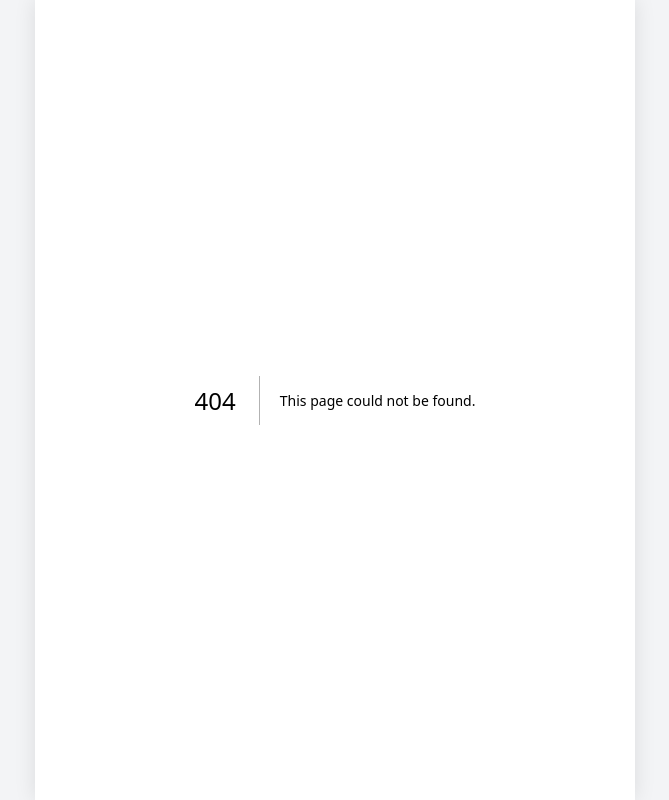
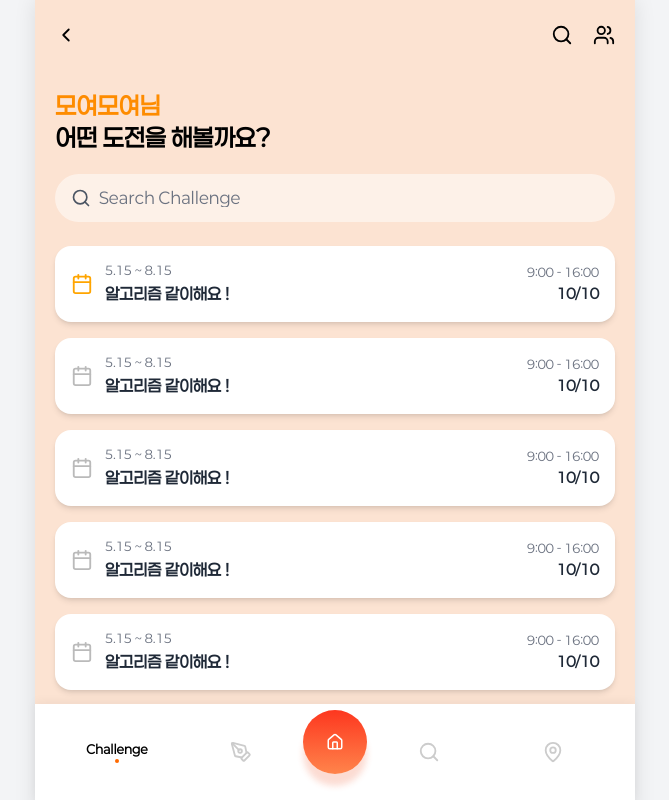
Before and after one commit to yeeun426/moyeo-web, a Next.js app: page /challenge in a window 1280 px wide. Before the commit this address had no page. Shown: the top 800 px of the page, without its empty margins (305-974 px from the left). Built offline with nearby package versions, Linux system fonts and the light colour scheme.

Commit message:
feat : 챌린지 리스트 ui

```diff
--- /dev/null
+++ b/src/app/challenge/page.tsx
@@ -0,0 +1,62 @@
+// app/create-challenge/page.tsx
+import FixedBtn from "../../components/FixedBtn";
+import Header from "../../components/Header";
+import { Search, Calendar } from "lucide-react";
+
+export default function Challenge() {
+  return (
+    <div className="min-h-screen" style={{ backgroundColor: "#FCE3D2" }}>
+      <Header background="#FCE3D2" title="" />
+
+      <div className="px-5 pb-24 pt-5">
+        <h1 className="text-2xl font-bold mb-5 leading-8">
+          <span style={{ color: "#FE8C00" }}>모여모여님</span>
+          <br />
+          어떤 도전을 해볼까요?
+        </h1>
+
+        {/* 검색 입력 */}
+        <div className="flex items-center bg-white/50 rounded-full px-4 h-12 mb-6">
+          <Search size={20} className="text-gray-600" />
+          <input
+            type="text"
+            placeholder="Search Challenge"
+            className="flex-1 bg-transparent ml-2 text-base outline-none placeholder-gray-500"
+          />
+        </div>
+
+        {/* 챌린지 카드 목록 */}
+        <div className="space-y-4">
+          {Array.from({ length: 6 }).map((_, idx) => (
+            <div
+              key={idx}
+              className="bg-white rounded-2xl shadow-md p-4 flex items-center"
+            >
+              <Calendar
+                size={22}
+                color={idx === 0 ? "orange" : "#BABABA"}
+                className="flex-shrink-0"
+              />
+
+              <div className="flex-1 ml-3 flex justify-between items-center">
+                <div>
+                  <p className="text-xs text-gray-500 mb-1">5.15 ~ 8.15</p>
+                  <p className="text-base font-semibold text-gray-800">
+                    알고리즘 같이해요 !
+                  </p>
+                </div>
+
+                <div className="text-right">
+                  <p className="text-xs text-gray-500 mb-1">9:00 - 16:00</p>
+                  <p className="text-sm font-semibold text-gray-800">10/10</p>
+                </div>
+              </div>
+            </div>
+          ))}
+        </div>
+      </div>
+
+      <FixedBtn url="/make-challenge" label="Add Challenge" />
+    </div>
+  );
+}
--- a/src/app/home/page.tsx
+++ b/src/app/home/page.tsx
@@ -30,7 +30,7 @@ const Home = () => {
   }, [monthNames]);
 
   return (
-    <main className="bg-white min-h-screen">
+    <main className="bg-white">
       <div className="w-full h-[200px] relative">
         <Image
           src="/images/header_home.png"
--- a/src/app/layout.tsx
+++ b/src/app/layout.tsx
@@ -1,4 +1,6 @@
+// app/layout.tsx
 import "./globals.css";
+import MainLayout from "../components/MainLayout";
 
 export const metadata = {
   title: "My App",
@@ -16,14 +18,14 @@ export default function RootLayout({
         {/* 모바일 고정 컨테이너 */}
         <div className="min-h-screen bg-gray-100 flex justify-center">
           <div
-            className="w-full bg-white relative"
+            className="w-full bg-white relative overflow-hidden"
             style={{
               maxWidth: "600px",
               minHeight: "100vh",
               boxShadow: "0 0 20px rgba(0,0,0,0.1)",
             }}
           >
-            {children}
+            <MainLayout>{children}</MainLayout>
           </div>
         </div>
       </body>
--- a/src/components/FixedBtn.tsx
+++ b/src/components/FixedBtn.tsx
@@ -21,7 +21,7 @@ const FixedBtn = ({ url, label = "Add Challenge", onPress }: FixedBtnProps) => {
   };
 
   return (
-    <div className="fixed bottom-5 left-5 right-5 z-50">
+    <div className="m-5 z-50">
       <button
         className="w-full bg-gradient-to-b from-[#FE8C00] to-[#FE6338] rounded-[14px] shadow-lg hover:shadow-xl transition-shadow duration-200 focus:outline-none focus:ring-2 focus:ring-orange-400"
         onClick={goToNext}
--- /dev/null
+++ b/src/components/MainLayout.tsx
@@ -0,0 +1,28 @@
+"use client";
+
+import TabBar from "./TabBar";
+import { usePathname } from "next/navigation";
+
+interface MainLayoutProps {
+  children: React.ReactNode;
+}
+
+const tabPages = [
+  "/home",
+  "/challenge",
+  "/create-challenge",
+  "/success",
+  "/info-accounts",
+];
+
+export default function MainLayout({ children }: MainLayoutProps) {
+  const pathname = usePathname();
+  const showTabBar = tabPages.includes(pathname);
+
+  return (
+    <div>
+      <main className={showTabBar ? "pb-24" : ""}>{children}</main>
+      {showTabBar && <TabBar currentPath={pathname} />}
+    </div>
+  );
+}
--- /dev/null
+++ b/src/components/TabBar.tsx
@@ -0,0 +1,75 @@
+// components/CustomTabBar.tsx
+"use client";
+
+import Link from "next/link";
+import { usePathname } from "next/navigation";
+import { Trophy, PenTool, Home, Search, MapPin } from "lucide-react";
+
+interface CustomTabBarProps {
+  currentPath: string;
+}
+
+const tabRoutes = [
+  {
+    name: "challenge",
+    path: "/challenge",
+    icon: Trophy,
+    label: "Challenge",
+  },
+  {
+    name: "info-character",
+    path: "/info-character",
+    icon: PenTool,
+    label: "Character",
+  },
+  { name: "home", path: "/home", icon: Home, label: "Home" },
+  { name: "success", path: "/success", icon: Search, label: "Success" },
+  {
+    name: "info-accounts",
+    path: "/info-accounts",
+    icon: MapPin,
+    label: "Profile",
+  },
+];
+
+export default function TabBar({ currentPath }: CustomTabBarProps) {
+  return (
+    <div className="fixed bottom-0 left-1/2 max-w-[600px] -translate-x-1/2 w-full bg-white h-24 flex justify-around items-center shadow-[0_-2px_10px_rgba(0,0,0,0.05)] px-5 z-50">
+      {tabRoutes.map((route) => {
+        const Icon = route.icon;
+        const isActive = currentPath === route.path;
+        const isHome = route.name === "home";
+
+        if (isHome) {
+          return (
+            <Link key={route.name} href={route.path} className="relative">
+              <div className="w-16 h-16 rounded-full bg-gradient-to-b from-[#FD371F] to-[#FF844B] flex items-center justify-center mb-5 shadow-[0_12px_6px_rgba(241,82,35,0.2)]">
+                <Icon size={18} color="white" />
+              </div>
+            </Link>
+          );
+        }
+
+        return (
+          <Link
+            key={route.name}
+            href={route.path}
+            className="flex flex-col items-center flex-1"
+          >
+            {!isActive && (
+              <Icon size={22} color={isActive ? "#FF6A00" : "#ccc"} />
+            )}
+            {isActive && (
+              <>
+                <span className="text-xs text-black font-bold">
+                  {route.label}
+                </span>
+                <div className="w-1 h-1 bg-[#FF6A00] rounded-full mt-0.5" />
+              </>
+            )}
+          </Link>
+        );
+      })}
+    </div>
+  );
+}
```
